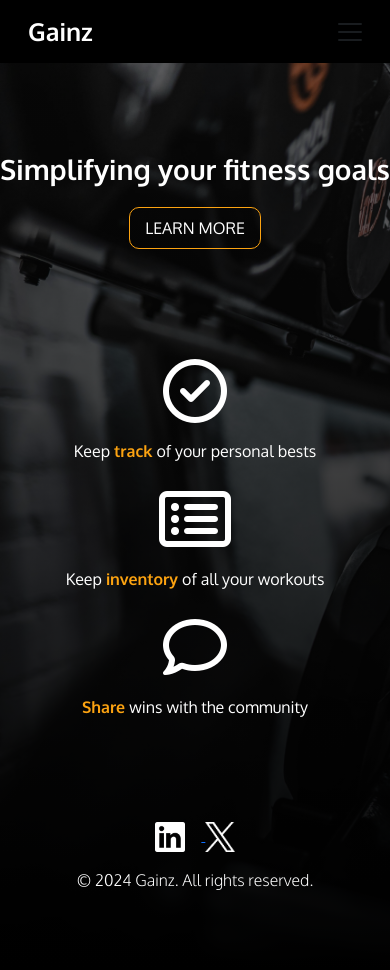
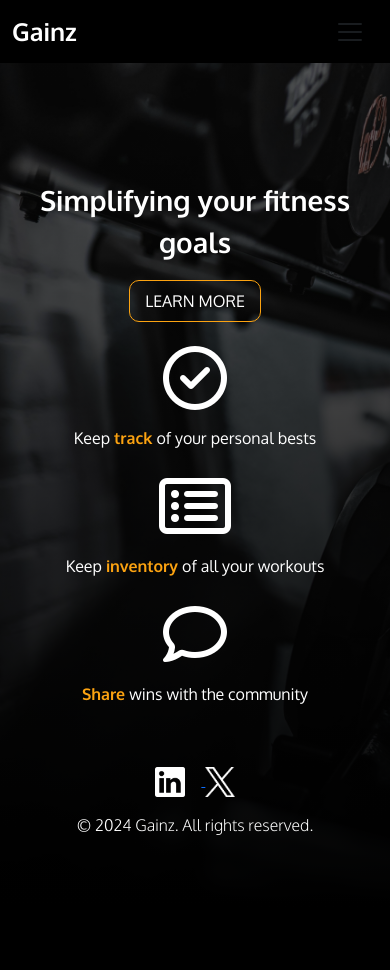
Before and after one commit to ervinCodes/gainz-hub, a Node server app: page / in a window 390 px wide. After the commit the page ends 835 px from the top, so only its background shows below. Run offline with Node 20, Linux system fonts and the light colour scheme; some libraries are stand-ins or nearby versions; some web fonts are replaced.

Commit message:
Fixed responsive issues

```diff
--- a/controllers/home.js
+++ b/controllers/home.js
@@ -3,11 +3,6 @@ module.exports = {
       res.render("index.ejs");
     },
     getAbout: (req, res) => {
-      try {
-        res.render("about.ejs");
-      } catch (error) {
-        console.error(error);
-        res.status(500).send('Internal Server Error');
-      }
+      res.render("about.ejs");
     },
   };
--- a/public/css/styles.css
+++ b/public/css/styles.css
@@ -26,9 +26,14 @@
 
 html {
   height: 100%;
+  overflow: auto;
 }
 
 body {
+  background-image: linear-gradient(rgba(0, 0, 0, 0.527), rgba(0, 0, 0, 1)),
+    url("/images/dumbbells.jpg");
+  background-size: cover;
+  background-repeat: no-repeat;
   box-sizing: border-box;
   font-family: "Oxygen";
   height: 100vh; /* Set height to 100% of viewport height */
@@ -37,7 +42,6 @@ body {
   padding: 0;
   overflow: hidden;
 }
-
 
 /******************************************
   /* NAVBAR
@@ -67,13 +71,6 @@ nav {
 /******************************************
   /* MAIN
   /*******************************************/
-
-.body-content {
-  background-image: linear-gradient(rgba(0, 0, 0, 0.527), rgba(0, 0, 0, 1)),
-  url("/images/dumbbells.jpg");
-  background-size: cover;
-  background-repeat: no-repeat;
-}
 
 .button-1 {
   background-color: transparent;
@@ -111,30 +108,22 @@ nav {
 
 /* Media Queries */
 
-// X-Small devices (portrait phones, less than 576px)
-// No media query for `xs` since this is the default in Bootstrap
-
-// Small devices (landscape phones, 576px and up)
-@media screen and (min-width: 576px) {
+@media screen and (max-width: 576px) {
 
 }
 
-// Medium devices (tablets, 768px and up)
-@media screen and (min-width: 768px) {
+@media screen and (max-width: 768px) {
+  body {
+    overflow: auto;
+  }
+}
+
+@media screen and (max-width: 992px) {
+}
+
+@media screen and (max-width: 1200px) {
+}
+
+@media (max-width: 1400px) {
 
 }
-
-// Large devices (desktops, 992px and up)
-@media screen and (min-width: 992px) {
-}
-
-// X-Large devices (large desktops, 1200px and up)
-@media screen and (min-width: 1200px) {
-}
-
-// XX-Large devices (larger desktops, 1400px and up)
-@media (min-width: 1400px) {
-  main {
-    border: 1px solid white;
-  }
-}
--- a/views/index.ejs
+++ b/views/index.ejs
@@ -1,14 +1,14 @@
 <%- include('partials/navbar') -%>
 <!-- Body -->
-<div class="d-flex flex-column justify-content-around body-content h-100">
+<div class="d-flex flex-column justify-content-evenly vh-100">
   <main
-    class="d-flex flex-column justify-content-evenly align-items-center h-75 flex-grow-1"
+    class="d-flex flex-column justify-content-evenly align-items-center h-50"
   >
     <!-- Row 1 -->
     <div class="row flex-column justify-content-center align-items-center">
       <!-- Col 1 -->
       <div
-        class="col text-white fw-semibold fs-1 d-flex align-items-end gray text-center"
+        class="col-10 col-sm-12 text-white fw-semibold fs-1 d-flex align-items-end gray text-center"
       >
         Simplifying your fitness goals
       </div>
--- a/views/partials/footer.ejs
+++ b/views/partials/footer.ejs
@@ -1,15 +1,18 @@
-
-    <footer class="container bg-transparent text-white py-3 flex-grow-1">
-            <div class="row d-flex flex-column justify-content-center align-items-center">
+<footer class="container bg-transparent text-white py-3">
+    <div class="row d-flex flex-column justify-content-end align-items-center">
       <!-- Social Links Column -->
       <div class="col-md-6 text-center">
         <!-- LinkedIn -->
         <a href="https://www.linkedin.com/in/ervindev" target="_blank">
-                        <img src="images/linkedin.png" class="social-icons me-3" alt="linked-in">
+          <img
+            src="images/linkedin.png"
+            class="social-icons me-3"
+            alt="linked-in"
+          />
         </a>
         <!-- Twitter -->
-                    <a href="https://twitter.com/ervin_dev"  target="_blank">
-                        <img src="images/x.png" class="social-icons" alt="twitter">
+        <a href="https://twitter.com/ervin_dev" target="_blank">
+          <img src="images/x.png" class="social-icons" alt="twitter" />
         </a>
       </div>
       <!-- Copyright Column -->
@@ -20,7 +23,6 @@
   </footer>
 </div>
 
-
     <script src="https://cdn.jsdelivr.net/npm/@popperjs/core@2.11.8/dist/umd/popper.min.js" integrity="sha384-I7E8VVD/ismYTF4hNIPjVp/Zjvgyol6VFvRkX/vR+Vc4jQkC+hVqc2pM8ODewa9r" crossorigin="anonymous"></script>
     <script src="https://cdn.jsdelivr.net/npm/bootstrap@5.3.2/dist/js/bootstrap.min.js" integrity="sha384-BBtl+eGJRgqQAUMxJ7pMwbEyER4l1g+O15P+16Ep7Q9Q+zqX6gSbd85u4mG4QzX+" crossorigin="anonymous"></script>
     <!-- Font Awesome  -->
--- a/views/partials/navbar.ejs
+++ b/views/partials/navbar.ejs
@@ -3,7 +3,7 @@
   <head>
     <meta charset="UTF-8" />
     <meta http-equiv="X-UA-Compatible" content="IE=edge" />
-    <meta name="viewport" content="width=device-width, initial-scale=1.0" />
+    <meta content="width=device-width, initial-scale=1" name="viewport" />
     <title>GainzHub</title>
     <!-- Bootstrap -->
     <link
@@ -39,15 +39,18 @@
   </head>
   <body class="h-100">
     <!-- Navbar -->
-    <nav class="navbar navbar-expand-md sticky-top" style="background-color: #000000">
+    <nav
+      class="navbar navbar-expand-md sticky-top"
+      style="background-color: #000000"
+    >
       <div class="container-fluid">
         <!-- Logo -->
         <div class="d-flex justify-content-start">
-          <a href="/profile" class="navbar-brand">
-            <a href="#" class="navbar-brand fs-2 fw-bold text-decoration-none text-start"
-              >Gainz</a
-            >
-          </a>
+          <a
+            href="/profile"
+            class="navbar-brand fs-2 fw-bold text-decoration-none text-start"
+            >Gainz</a
+          >
         </div>
 
         <button
@@ -95,3 +98,5 @@
         </div>
       </div>
     </nav>
+  </body>
+</html>
```
Also changed, not shown: views/about.ejs (+17 -20 lines). Lines whose indentation alone changed are shown as unchanged.
